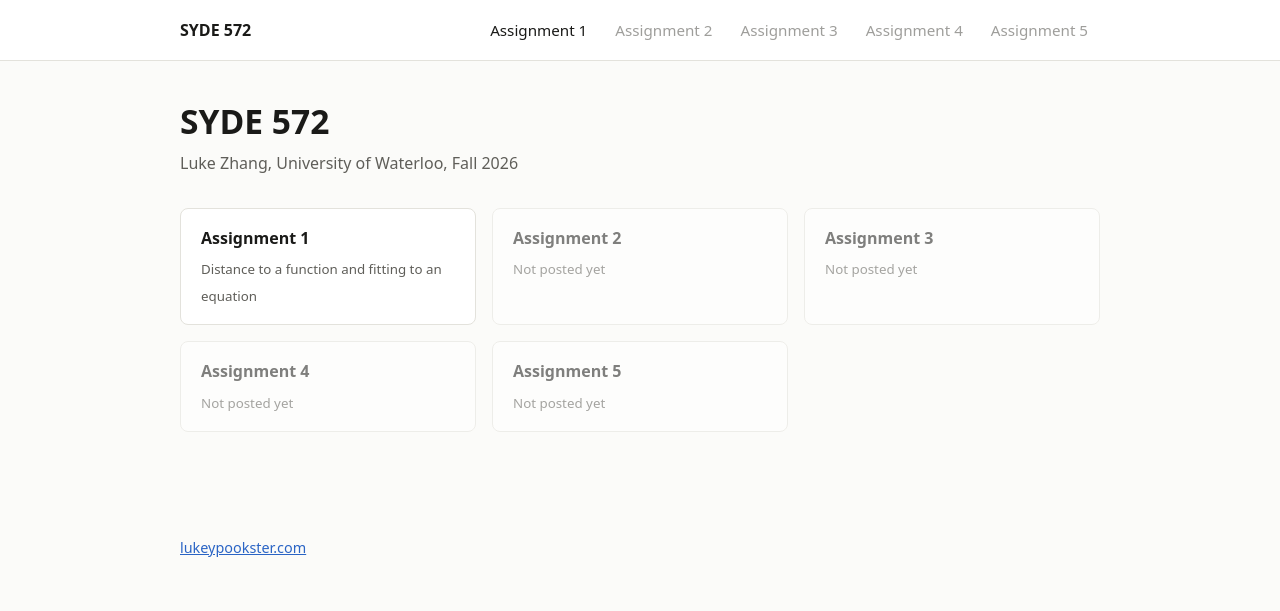
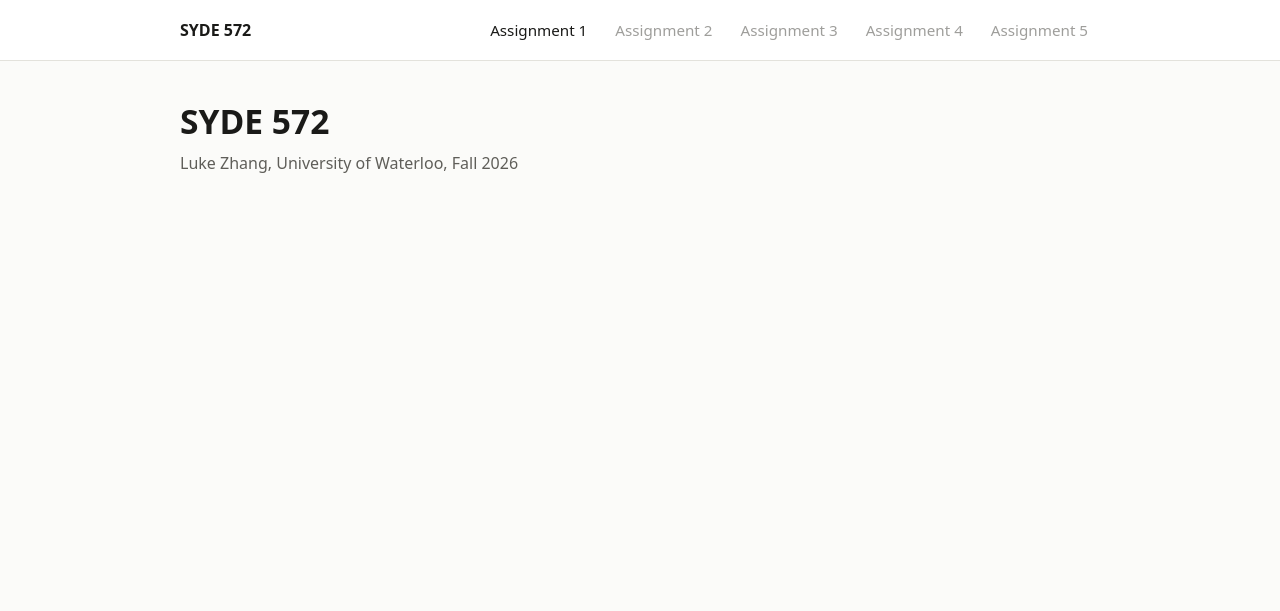
Before and after one commit to LukeZhang0826/SYDE572, a plain HTML site: page docs/index.html in a window 1280 px wide. Drawn offline with Linux system fonts and the light colour scheme.

Commit message:
Remove home page cards and footer

```diff
--- a/docs/index.html
+++ b/docs/index.html
@@ -24,23 +24,6 @@
     <main>
       <h1>SYDE 572</h1>
       <p class="subtitle">Luke Zhang, University of Waterloo, Fall 2026</p>
-
-      <ul class="cards">
-        <li>
-          <a class="card" href="./1/">
-            <strong>Assignment 1</strong>
-            <small>Distance to a function and fitting to an equation</small>
-          </a>
-        </li>
-        <li><div class="card upcoming"><strong>Assignment 2</strong><small>Not posted yet</small></div></li>
-        <li><div class="card upcoming"><strong>Assignment 3</strong><small>Not posted yet</small></div></li>
-        <li><div class="card upcoming"><strong>Assignment 4</strong><small>Not posted yet</small></div></li>
-        <li><div class="card upcoming"><strong>Assignment 5</strong><small>Not posted yet</small></div></li>
-      </ul>
     </main>
-
-    <footer>
-      <a href="https://lukeypookster.com">lukeypookster.com</a>
-    </footer>
   </body>
 </html>
--- a/docs/style.css
+++ b/docs/style.css
@@ -145,44 +145,6 @@
   padding-left: 1.25rem;
 }
 
-/* Assignment list on the home page */
-
-.cards {
-  display: grid;
-  grid-template-columns: repeat(auto-fill, minmax(220px, 1fr));
-  gap: 1rem;
-  list-style: none;
-  padding: 0;
-}
-
-.card {
-  display: block;
-  height: 100%;
-  background: var(--surface);
-  border: 1px solid var(--border);
-  border-radius: 8px;
-  padding: 1rem 1.25rem;
-  color: var(--text);
-  text-decoration: none;
-}
-
-a.card:hover {
-  border-color: var(--accent);
-}
-
-.card strong {
-  display: block;
-  margin-bottom: 0.25rem;
-}
-
-.card small {
-  color: var(--muted);
-}
-
-.card.upcoming {
-  opacity: 0.55;
-}
-
 /* Tables */
 
 .table-wrap {
@@ -248,14 +210,6 @@
   overflow-y: hidden;
 }
 
-footer {
-  max-width: var(--max-width);
-  margin: 0 auto;
-  padding: 1.5rem 1.25rem 3rem;
-  color: var(--muted);
-  font-size: 0.9rem;
-}
-
 /* Printing to PDF for Learn: drop the navbar and keep figures whole */
 
 @media print {
```
Also changed, not shown: docs/1/index.html (+0 -4 lines).
